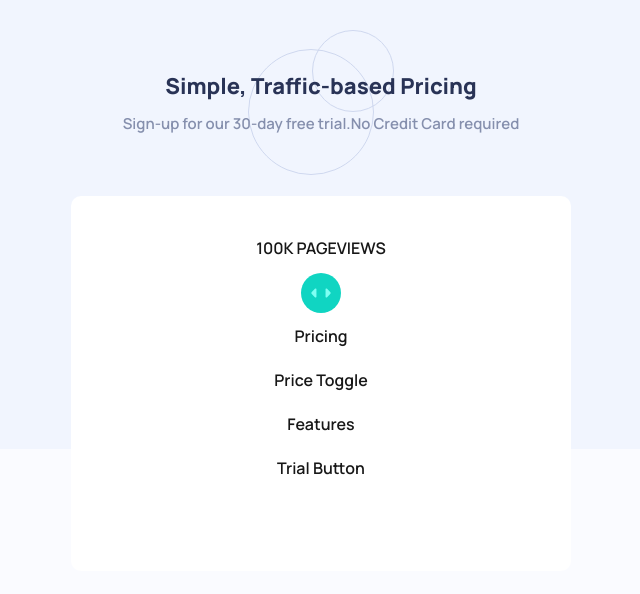
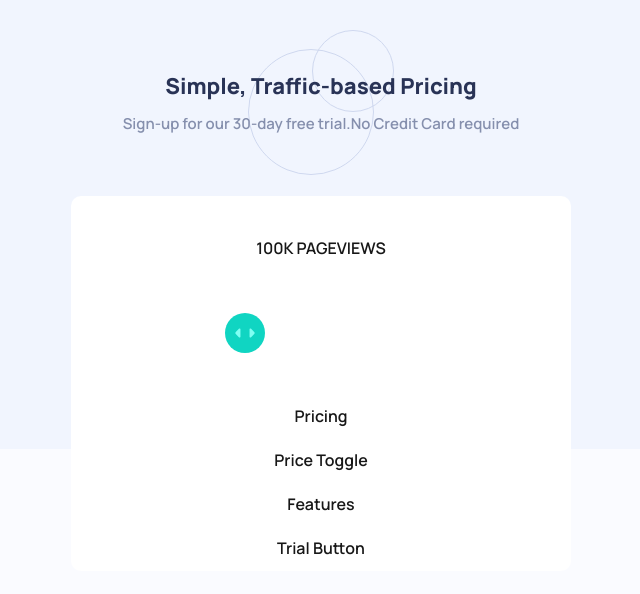
Before and after one commit to mammumammi/InvstoTask, a Next.js app: page / in a window 1280 px wide. Shown: the top 594 px of the page, without its empty margins (319-959 px from the left). Built offline with nearby package versions, Linux system fonts and the light colour scheme.

Commit message:
Completed the slider component

```diff
--- a/src/app/components/PriceBox.tsx
+++ b/src/app/components/PriceBox.tsx
@@ -1,33 +1,28 @@
 "use client";
-import { useState } from "react";
+import React, { useEffect, useRef, useState } from "react";
 
+type SliderProps = {
+    value: number,
+    displayValue: number,
+    onChange: (e: React.ChangeEvent<HTMLInputElement>) => void;
+}
 
-
-const PriceBox = () => {
-
-    const [value,setValue] = useState<number>(50);
-    const Slider = () => {
+const Slider = ({value,displayValue, onChange}: SliderProps) => {
 
     return(
-            <div className=" ">
-                {/* <div className="bg-slider w-[50px] h-[50px] m-auto  top-1/2 left-1/2 -translate-x-1/2 -translate-y-1/2
-                rounded-full absolute flex items-center justify-center cursor-pointer cursor">
+        <div className="py-10 ">
 
-                <img src="/icon-slider.svg" alt=""
-                className=""
-                />
-                </div> */}
 
             <input type="range"
             min={0}
             max={100}
             value={value}
-                onChange={ (e) => setValue(Number(e.target.value))}
+            onChange={ onChange}
             className=" w-full bg-emptySliderBg appearance-none rounded-[10px] h-[10px]
             [&::-webkit-slider-runnable-track]:rounded-[10px]
             "
             style={{
-                    background: `linear-gradient(to right, var(--color-sliderBg) ${value}%, var(--color-emptySliderBg) ${value}%)`
+                background: `linear-gradient(to right, var(--color-sliderBg) ${displayValue}%, var(--color-emptySliderBg) ${displayValue}%)`
             }}
             />
 
@@ -35,12 +30,76 @@ const PriceBox = () => {
     )
 }
 
+const PriceBox = () => {
+
+    const [value,setValue] = useState<number>(0);
+
+    const [displayValue,setDisplayValue] = useState<number>(0);
+    const hasInteracted = useRef(false);
+
+
+
+    const handleSliderChange = (e : React.ChangeEvent<HTMLInputElement>) =>{
+        if (!hasInteracted.current){
+            hasInteracted.current = true;
+        }
+        setValue(Number(e.target.value));
+    }
+
+    useEffect(()=> {
+
+        if (!hasInteracted.current){
+            setDisplayValue(value);
+            return;
+        }
+
+        const timer = setTimeout(()=> {
+            setDisplayValue(value)
+        },12);
+
+        return ()=>{
+            clearTimeout(timer);
+        }
+    },[value]);
+
+    useEffect( ()=>{
+        const targetValue = 30;
+        let animationFrameId: number;
+
+        const animate = () => {
+
+            if (hasInteracted.current){
+                cancelAnimationFrame(animationFrameId);
+                return;
+            }
+
+            setValue(currentValue => {
+                const difference = targetValue - currentValue;
+
+                if (Math.abs(difference) < 0.1){
+                    cancelAnimationFrame(animationFrameId);
+                    return targetValue;
+                }
+                return currentValue + difference*0.1;
+            });
+            animationFrameId = requestAnimationFrame(animate);
+
+        }
+            animationFrameId = requestAnimationFrame(animate);
+
+            return () => {
+                cancelAnimationFrame(animationFrameId);
+            }
+
+
+    },[]);
+
     return(
         <div className="m-auto mt-[30px] text-center bg-componentBg w-[90vw] md:w-[500px] h-[500px] md:h-[375px] rounded-[10px]  p-[20px] md:p-[40px] space-y-[20px]">
 
         <p>100K PAGEVIEWS</p>
 
-        <Slider/>
+        <Slider value={displayValue} onChange={handleSliderChange} displayValue={displayValue}/>
 
         <div>Pricing</div>
 
--- a/src/app/globals.css
+++ b/src/app/globals.css
@@ -74,6 +74,7 @@ input[type="range"]::-webkit-slider-thumb:active{
 }
 
 
+
 input[type="range"]::-moz-range-thumb{
   width: 40px;
   height: 40px;
```
Lines whose indentation alone changed are shown as unchanged.
